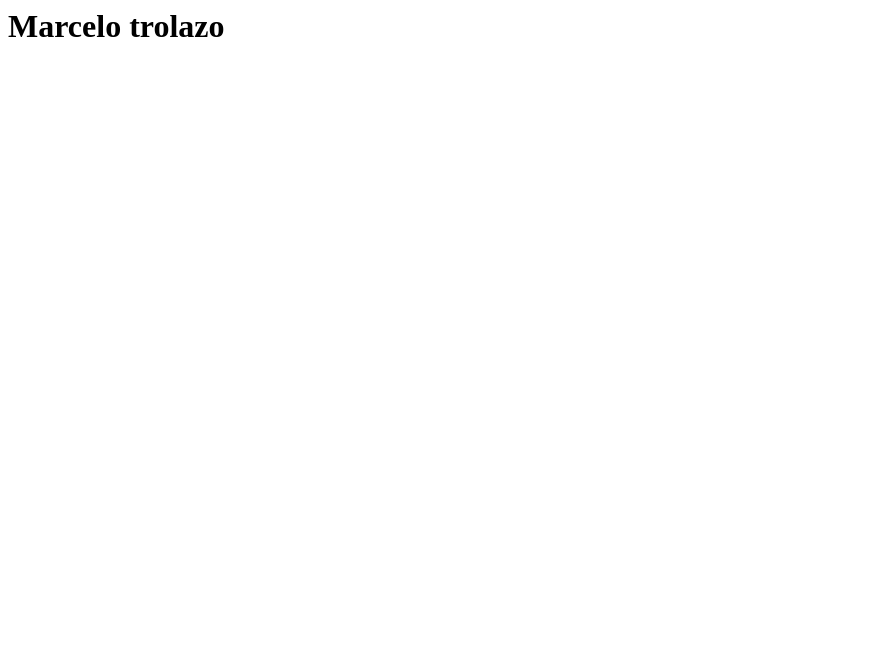
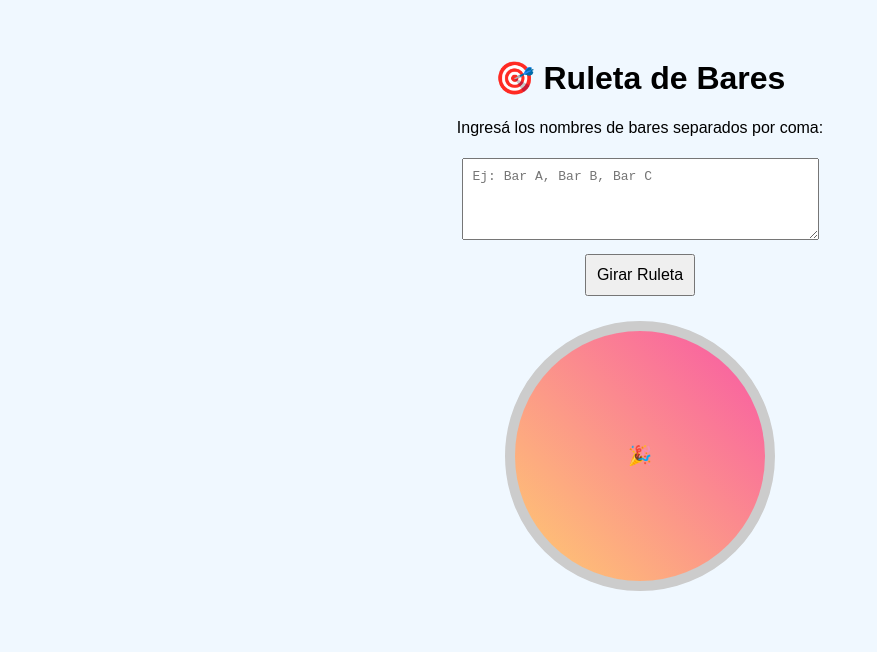
Before and after one commit to AlanLeonelMaciel/page, a plain HTML site: page index.html in a window 1280 px wide. Shown: the whole page, without its empty margins (0-877 px from the left). Drawn offline with Linux system fonts and the light colour scheme.

Commit message:
Update index.html
ruleta para elegir bares

```diff
--- a/index.html
+++ b/index.html
@@ -1 +1,83 @@
-<h1>Marcelo trolazo</h1>
+<!DOCTYPE html>
+<html lang="es">
+<head>
+  <meta charset="UTF-8">
+  <title>Ruleta de Bares</title>
+  <style>
+    body {
+      font-family: Arial, sans-serif;
+      text-align: center;
+      padding: 30px;
+      background: #f0f8ff;
+    }
+
+    input, button, textarea {
+      padding: 10px;
+      margin: 5px;
+      font-size: 1em;
+    }
+
+    #result {
+      margin-top: 20px;
+      font-size: 1.5em;
+      color: #0077cc;
+    }
+
+    #wheel {
+      margin: 20px auto;
+      width: 250px;
+      height: 250px;
+      border: 10px solid #ccc;
+      border-radius: 50%;
+      display: flex;
+      align-items: center;
+      justify-content: center;
+      font-weight: bold;
+      font-size: 1.2em;
+      background: linear-gradient(45deg, #ffcc70, #f857a6);
+      color: white;
+      animation: none;
+    }
+
+    @keyframes spin {
+      from { transform: rotate(0deg); }
+      to { transform: rotate(1440deg); }
+    }
+  </style>
+</head>
+<body>
+
+  <h1>🎯 Ruleta de Bares</h1>
+  <p>Ingresá los nombres de bares separados por coma:</p>
+
+  <textarea id="barsInput" rows="4" cols="40" placeholder="Ej: Bar A, Bar B, Bar C"></textarea><br>
+  <button onclick="spinWheel()">Girar Ruleta</button>
+
+  <div id="wheel">🎉</div>
+  <div id="result"></div>
+
+  <script>
+    function spinWheel() {
+      const input = document.getElementById("barsInput").value;
+      const options = input.split(",").map(b => b.trim()).filter(b => b);
+
+      if (options.length === 0) {
+        alert("Ingresá al menos un bar.");
+        return;
+      }
+
+      // Animación de ruleta
+      const wheel = document.getElementById("wheel");
+      wheel.style.animation = "spin 2s ease-out";
+
+      setTimeout(() => {
+        const chosen = options[Math.floor(Math.random() * options.length)];
+        wheel.style.animation = "none";
+        document.getElementById("wheel").textContent = chosen;
+        document.getElementById("result").textContent = `¡Vamos a: ${chosen}! 🍻`;
+      }, 2000);
+    }
+  </script>
+
+</body>
+</html>
```
